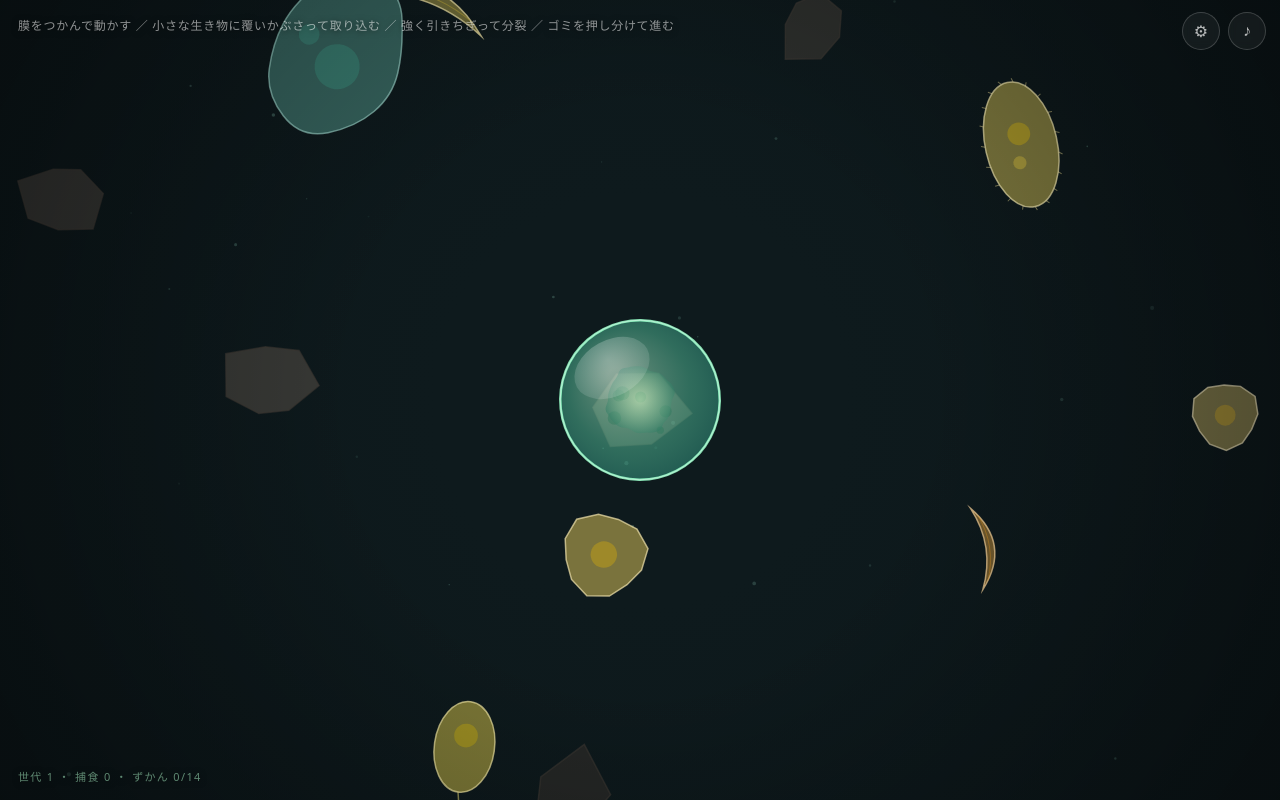
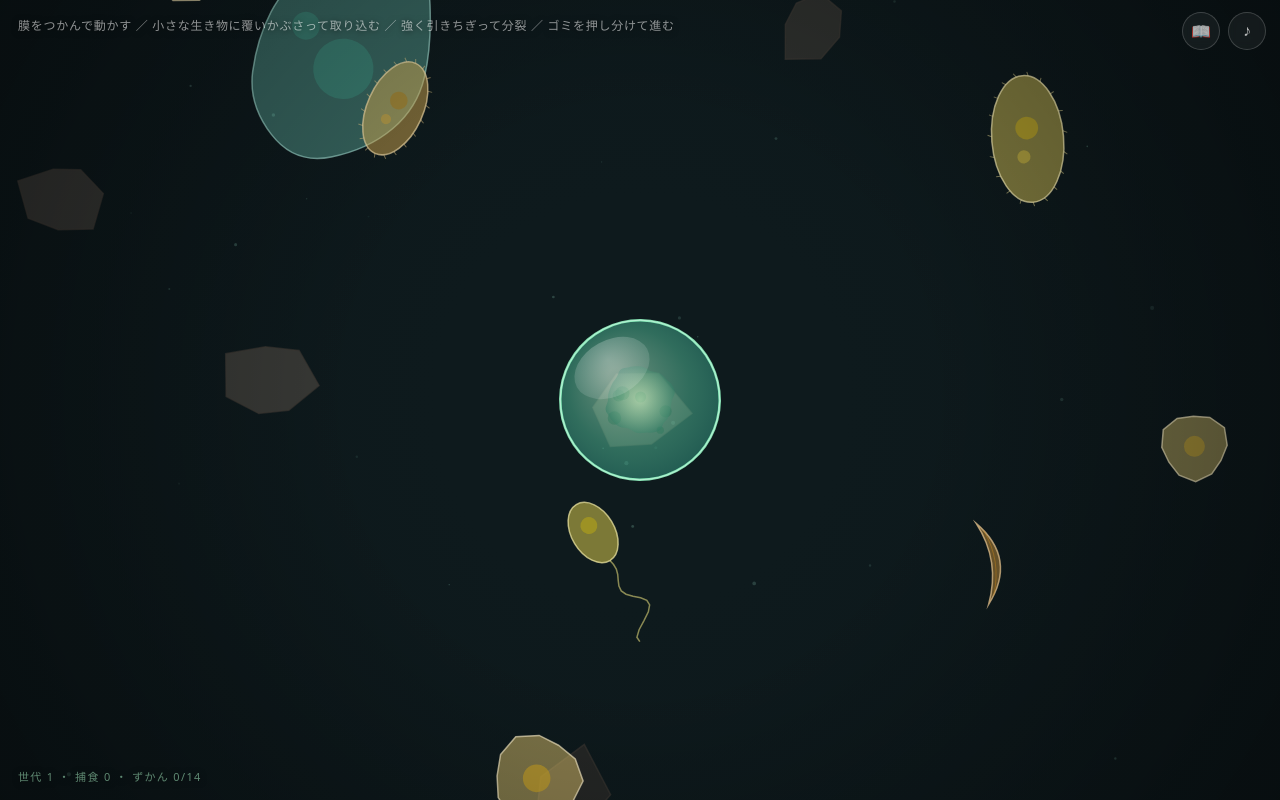
Before and after one commit to ayatonikuman/microorganismsneba, a plain HTML site: page index.html in a window 1280 px wide. Drawn offline with Linux system fonts and the light colour scheme; animation ran at ten frames a second.

Commit message:
Add files via upload

```diff
--- a/index.html
+++ b/index.html
@@ -42,6 +42,9 @@
   .dexcell .dname { font-size: 10px; color: rgba(235,255,245,0.82); margin-top: 1px; text-align: center; letter-spacing: .03em; }
   .dexcell .dname.dim { color: rgba(180,200,195,0.4); }
   .dexcell .dcnt { font-size: 9px; line-height: 1.2; color: rgba(150,255,205,0.7); }
+  .rfoot { display: flex; gap: 6px; padding: 4px 4px 2px; }
+  .rfoot button { width: auto; flex: 1; text-align: center; }
+  .rfoot button[data-act="reset"] { color: rgba(255,180,170,0.75); }
 </style>
 </head>
 <body>
@@ -49,13 +52,8 @@
 <div id="hint" class="ui">膜をつかんで動かす ／ 小さな生き物に覆いかぶさって取り込む ／ 強く引きちぎって分裂 ／ ゴミを押し分けて進む</div>
 <div id="stats" class="ui"></div>
 <div id="story" class="ui"></div>
-<button id="menuBtn" class="btn" aria-label="メニュー">⚙</button>
+<button id="menuBtn" class="btn" aria-label="きろく・ずかん">📖</button>
 <button id="mute" class="btn" aria-label="音">♪</button>
-<div id="panel" class="panel">
-  <button data-act="records">きろく・ずかん</button>
-  <button data-act="reset">リセット</button>
-  <button data-act="close">とじる</button>
-</div>
 <div id="records" class="panel"></div>
 
 <script>
@@ -92,16 +90,17 @@
 
   // ---- 微生物 ----
   // レア度は「世代を進める／大きく育つ」という進行で開放する設計（運より進行で集める）
-  const KINDS=[ {k:'cocci',w:6,cat:'food'},{k:'spindle',w:5,cat:'food'},{k:'ciliate',w:5,cat:'food',swim:true},
-    {k:'crescent',w:4,cat:'food'},{k:'flagellate',w:4,cat:'food'},{k:'radiolaria',w:3,cat:'food',minGen:2},
-    {k:'sun',w:2,cat:'food',minGen:2},{k:'star',w:2,cat:'food',minGen:2},{k:'rotifer',w:2,cat:'food',swim:true,minGen:3},
-    {k:'amoeba',w:3,cat:'solid'},{k:'cog',w:2,cat:'solid',minGen:2},
-    {k:'urchin',w:1,cat:'solid',minGen:3},{k:'chain',w:2,cat:'decor',minGen:2} ];
+  const KINDS=[ {k:'cocci',w:9,cat:'food'},{k:'spindle',w:7,cat:'food'},{k:'ciliate',w:6,cat:'food',swim:true},
+    {k:'crescent',w:6,cat:'food'},{k:'flagellate',w:5,cat:'food'},{k:'radiolaria',w:3,cat:'food',minGen:2},
+    {k:'sun',w:2,cat:'food',minGen:2},{k:'star',w:2,cat:'food',minGen:2},{k:'rotifer',w:1,cat:'food',swim:true,minGen:3},
+    {k:'amoeba',w:2,cat:'solid'},{k:'cog',w:1,cat:'solid',minGen:2},
+    {k:'urchin',w:1,cat:'solid',minGen:3},{k:'chain',w:1,cat:'decor',minGen:2} ];
   const microbes=[];
-  function pick(food){ const list=KINDS.filter(x=>(food?x.cat==='food':true)&&stats.generation>=(x.minGen||1)); const tot=list.reduce((s,x)=>s+x.w,0); let r=Math.random()*tot; for(const x of list){ if((r-=x.w)<0) return x; } return list[0]; }
+  // mode: 'food'=食べられる種のみ / 'solid'=solid・decorのみ / それ以外=全種（現世代で解禁済みのみ）
+  function pick(mode){ const list=KINDS.filter(x=> stats.generation>=(x.minGen||1) && (mode==='food'?x.cat==='food': mode==='solid'?x.cat!=='food': true)); const tot=list.reduce((s,x)=>s+x.w,0); let r=Math.random()*tot; for(const x of list){ if((r-=x.w)<0) return x; } return list[0]; }
   function randInDish(margin){ const a=rnd(0,TAU), d=rnd(0,RD-margin); return {x:Math.cos(a)*d,y:Math.sin(a)*d}; }
   function makeMicrobe(spec,x,y){ const cat=spec.cat;
-    let r = cat==='food'?rnd(STD_R*.28,STD_R*.62):cat==='solid'?rnd(STD_R*1.0,STD_R*1.6):rnd(STD_R*.3,STD_R*.45);
+    let r = cat==='food'?rnd(STD_R*.28,STD_R*.62):cat==='solid'?rnd(STD_R*1.4,STD_R*1.75):rnd(STD_R*.3,STD_R*.45);
     const warm=cat==='food', h=warm?rnd(36,54):rnd(135,175), s=warm?rnd(60,80):rnd(35,55), l=warm?rnd(58,70):rnd(50,62);
     const m={kind:spec.k,cat,x,y,vx:rnd(-.3,.3),vy:rnd(-.3,.3),r,h,s,l,ang:rnd(0,TAU),spin:rnd(-.006,.006),phase:rnd(0,100),
       edible:cat==='food',solid:cat==='solid',decor:cat==='decor',fear:cat==='food'&&Math.random()<.5};
@@ -116,12 +115,13 @@
     if(spec.k==='ciliate'){ m.cilia=18+(Math.random()*10|0); }
     if(spec.k==='rotifer'){ m.crown=9+(Math.random()*5|0); }
     if(spec.swim){ m.swim=true; m.dir=rnd(0,TAU); m.speed=rnd(.28,.5); }
+    m.eatR = m.decor ? STD_R*rnd(1.35,1.7) : r; // 捕食の大きさ判定。つらなり藻は塊が小さいので別途“大きく育たないと飲めない”半径を持たせる
     return m; }
   function makeAncestor(x,y,gen){ const r=STD_R*0.9, verts=[], n=6+(Math.random()*3|0);
     for(let i=0;i<n;i++){ const a=i/n*TAU, rr=r*rnd(.7,1.1); verts.push({x:Math.cos(a)*rr,y:Math.sin(a)*rr}); }
-    return {kind:'ancestor',cat:'ancestor',x,y,vx:0,vy:0,r,h:32,s:26,l:46,ang:rnd(0,TAU),spin:rnd(-.004,.004),phase:rnd(0,100),
+    return {kind:'ancestor',cat:'ancestor',x,y,vx:0,vy:0,r,eatR:r,h:32,s:26,l:46,ang:rnd(0,TAU),spin:rnd(-.004,.004),phase:rnd(0,100),
       edible:true,solid:false,decor:false,fear:false,gen,verts,shade:rnd(.6,.9)}; }
-  function spawnMicrobe(food){ const p=randInDish(STD_R*2); microbes.push(makeMicrobe(pick(food),p.x,p.y)); }
+  function spawnMicrobe(mode){ const p=randInDish(STD_R*2); microbes.push(makeMicrobe(pick(mode),p.x,p.y)); }
   function populate(){ microbes.length=0; for(let i=0;i<N_MICROBE;i++) spawnMicrobe(false); }
     // 前世のかけら（ancestor）は分裂で生まれる＝2世代目以降のみ出現
   populate();
@@ -141,7 +141,9 @@
   const pointer={sx:W/2,sy:H/2,down:false,active:false}; let grab=-1;
   function s2w(sx,sy){ return {x:sx-W/2+cam.x, y:sy-H/2+cam.y}; }
   function pos(e){ const t=e.touches?e.touches[0]:e; return {x:t.clientX,y:t.clientY}; }
-  function onDown(e){ e.preventDefault(); const p=pos(e); pointer.sx=p.x; pointer.sy=p.y; pointer.down=true; pointer.active=true;
+  function onDown(e){ e.preventDefault();
+    if(records.classList.contains('open')){ records.classList.remove('open'); return; } // ずかんを開いている時はプレイ画面タップで閉じる（つかまない）
+    const p=pos(e); pointer.sx=p.x; pointer.sy=p.y; pointer.down=true; pointer.active=true;
     const w=s2w(p.x,p.y); let bd=1e9,bi=-1; for(let i=0;i<N;i++){ const dx=player.pts[i].x-w.x,dy=player.pts[i].y-w.y,d=dx*dx+dy*dy; if(d<bd){bd=d;bi=i;} }
     grab=(Math.sqrt(bd)<player.baseR*1.8)?bi:-1; if(grab>=0) blip('grab'); hideHint(); }
   function onMove(e){ const p=pos(e); pointer.sx=p.x; pointer.sy=p.y; pointer.active=true; }
@@ -152,7 +154,7 @@
 
   // ---- UI ----
   const statsEl=document.getElementById('stats'), storyEl=document.getElementById('story');
-  const panel=document.getElementById('panel'), records=document.getElementById('records');
+  const records=document.getElementById('records');
   function updateStats(){ statsEl.textContent=`世代 ${stats.generation} ・ 捕食 ${stats.eaten} ・ ずかん ${dexCount()}/${ALL_KINDS.length}`; }
   updateStats();
   let storyTimer; function flash(t){ storyEl.textContent=t; storyEl.classList.add('show'); clearTimeout(storyTimer); storyTimer=setTimeout(()=>storyEl.classList.remove('show'),3600); }
@@ -162,13 +164,13 @@
       h+=`<div class="dexcell"><canvas width="56" height="56" data-kind="${k}" data-got="${got?1:0}"></canvas>`+
         `<span class="dname ${got?'':'dim'}">${got?NAMES[k]:'？？？'}</span>`+
         `<span class="dcnt">${got?'×'+cnt:'&nbsp;'}</span></div>`; }
-    h+=`</div><button data-act="closerec">とじる</button>`; records.innerHTML=h;
+    h+=`</div><div class="rfoot"><button data-act="reset">リセット</button><button data-act="closerec">とじる</button></div>`; records.innerHTML=h;
     for(const cvs of records.querySelectorAll('canvas[data-kind]')) drawDexIcon(cvs,cvs.dataset.kind,cvs.dataset.got==='1'); }
   function resetDish(){ resetStats(); initPlayer(); cam.x=0; cam.y=0; populate(); initDebris(); grab=-1; updateStats(); }
-  document.getElementById('menuBtn').addEventListener('click',()=>{ records.classList.remove('open'); panel.classList.toggle('open'); });
-  panel.addEventListener('click',e=>{ const a=e.target.dataset.act; if(!a) return;
-    if(a==='reset') resetDish(); else if(a==='records'){ buildRecords(); records.classList.add('open'); } panel.classList.remove('open'); });
-  records.addEventListener('click',e=>{ if(e.target.dataset.act==='closerec') records.classList.remove('open'); });
+  function openRecords(){ buildRecords(); records.classList.add('open'); }
+  function closeRecords(){ records.classList.remove('open'); }
+  document.getElementById('menuBtn').addEventListener('click',()=>{ records.classList.contains('open')?closeRecords():openRecords(); });
+  records.addEventListener('click',e=>{ const a=e.target.dataset.act; if(a==='closerec') closeRecords(); else if(a==='reset'){ resetDish(); buildRecords(); } });
 
   // ---- 音 ----
   let actx=null,muted=false; const mbtn=document.getElementById('mute');
@@ -200,32 +202,35 @@
       const sp=Math.hypot(g.x-g.ox,g.y-g.oy); if(sp>9&&Math.random()<.5) drops.push({x:g.x,y:g.y,vx:(g.x-g.ox)*.2,vy:(g.y-g.oy)*.2,life:1,r:rnd(2,6)}); } }
   function collide(){ const P=player.pts;
     for(const o of debris){ for(const p of P){ let dx=p.x-o.x,dy=p.y-o.y,d=Math.hypot(dx,dy)||1e-4; if(d<o.r){ const nx=dx/d,ny=dy/d,pen=o.r-d; p.x+=nx*pen*.6; p.y+=ny*pen*.6; o.vx-=nx*pen*.05; o.vy-=ny*pen*.05; o.x-=nx*pen*.4; o.y-=ny*pen*.4; } } }
-    for(const o of microbes){ if(!o.solid) continue; for(const p of P){ let dx=p.x-o.x,dy=p.y-o.y,d=Math.hypot(dx,dy)||1e-4; if(d<o.r){ const nx=dx/d,ny=dy/d,pen=o.r-d; p.x+=nx*pen*.6; p.y+=ny*pen*.6; o.vx-=nx*pen*.04; o.vy-=ny*pen*.04; o.x-=nx*pen*.4; o.y-=ny*pen*.4; } } } }
+    for(const o of microbes){ if(!o.solid) continue; if(o.r<player.baseR*0.9) continue; // 飲み込めるサイズまで育ったら反発を切る＝すり抜けて包み込める
+      for(const p of P){ let dx=p.x-o.x,dy=p.y-o.y,d=Math.hypot(dx,dy)||1e-4; if(d<o.r){ const nx=dx/d,ny=dy/d,pen=o.r-d; p.x+=nx*pen*.6; p.y+=ny*pen*.6; o.vx-=nx*pen*.04; o.vy-=ny*pen*.04; o.x-=nx*pen*.4; o.y-=ny*pen*.4; } } } }
   function clampDish(){ for(const p of player.pts){ const d=Math.hypot(p.x,p.y); if(d>RD-4){ const k=(RD-4)/d; p.x*=k; p.y*=k; p.ox=p.x; p.oy=p.y; } } }
   function recenter(){ let cx=0,cy=0; for(const p of player.pts){cx+=p.x;cy+=p.y;} cx/=N;cy/=N; player.center.px=player.center.x; player.center.py=player.center.y; player.center.x=cx; player.center.y=cy; }
   function engulf(){ for(let i=microbes.length-1;i>=0;i--){ const m=microbes[i];
-    const er=m.decor?m.r*m.segs*0.8:m.r; // 取込判定に使う実効半径（つらなり藻は長いので大きく扱う）
-    if(er<player.baseR*0.9 && inPlayer(m.x,m.y)){
+    // solidは半径が大きい＝大きく育たないと飲み込めない。decor(つらなり藻)・foodは中心の塊サイズで判定
+    if(m.eatR<player.baseR*0.9 && inPlayer(m.x,m.y)){
       if(m.kind==='ancestor'){
         player.vacuoles.push({ox:m.x-player.center.x,oy:m.y-player.center.y,r:m.r,life:1,h:150});
         setSize(Math.min(MAXR(),Math.sqrt((player.targetArea+Math.PI*m.r*m.r*1.0)/Math.PI)));
       } else {
         const grow=m.edible?0.6:0.4; // solid/decor は成長控えめ
         player.vacuoles.push({ox:m.x-player.center.x,oy:m.y-player.center.y,r:m.r,life:1,h:m.h});
-        setSize(Math.min(MAXR(),Math.sqrt((player.targetArea+Math.PI*er*er*grow)/Math.PI)));
-        spawnMicrobe(m.edible);
+        setSize(Math.min(MAXR(),Math.sqrt((player.targetArea+Math.PI*m.r*m.r*grow)/Math.PI)));
+        spawnMicrobe(m.edible?'food':'solid'); // 同カテゴリを補充して個体群を維持
       }
       stats.eaten++; stats.dex[m.kind]=(stats.dex[m.kind]||0)+1; microbes.splice(i,1); blip('eat'); updateStats();
       for(let k=0;k<6;k++) drops.push({x:m.x,y:m.y,vx:rnd(-3,3),vy:rnd(-3,3),life:1,r:rnd(2,5)});
     } } }
   function tearCheck(){ if(grab<0||!pointer.down) return; const bb=bbox(), aspect=Math.max(bb.w,bb.h)/Math.max(Math.min(bb.w,bb.h),1);
     if(aspect>TEAR_ASPECT && player.baseR>STD_R*0.85){ const cx=player.center.x,cy=player.center.y, horiz=bb.w>=bb.h, ax=horiz?1:0, ay=horiz?0:1;
-      const cr=player.baseR*0.5, off=player.baseR*0.7, ch=makeMicrobe({k:'cocci',cat:'food'},cx+ax*off,cy+ay*off); ch.r=cr; ch.vx=ax*6; ch.vy=ay*6; microbes.push(ch);
+      const cr=player.baseR*0.5, off=player.baseR*0.7, ch=makeMicrobe({k:'cocci',cat:'food'},cx+ax*off,cy+ay*off); ch.r=cr; ch.eatR=cr; ch.vx=ax*6; ch.vy=ay*6; microbes.push(ch);
       setSize(Math.sqrt(Math.max(Math.PI*(STD_R*0.7)**2, player.targetArea-Math.PI*cr*cr)/Math.PI));
       for(let k=0;k<10;k++) drops.push({x:cx,y:cy,vx:rnd(-5,5),vy:rnd(-5,5),life:1,r:rnd(2,5)}); grab=-1; blip('tear'); } }
   function divide(){ const cx=player.center.x, cy=player.center.y, oldGen=stats.generation;
     const an=makeAncestor(cx+rnd(-6,6),cy+rnd(-6,6),oldGen); an.vx=rnd(-3,3); an.vy=rnd(-3,3); microbes.push(an);
     stats.generation++; setSize(STD_R); ringAt(cx,cy,STD_R); player.vacuoles.length=0; player.ripeT=0; grab=-1;
+    // この世代で新たに解禁される種を確実に登場させる（世代を重ねても出ない問題の対策）
+    for(const spec of KINDS) if((spec.minGen||1)===stats.generation){ const p=randInDish(STD_R*2); microbes.push(makeMicrobe(spec,p.x,p.y)); }
     for(let k=0;k<16;k++) drops.push({x:cx,y:cy,vx:rnd(-6,6),vy:rnd(-6,6),life:1,r:rnd(2,6)});
     blip('born'); flash('第 '+stats.generation+' 世代'); updateStats(); }
   function updMicrobes(){ for(const m of microbes){ m.ang+=m.spin;
```
